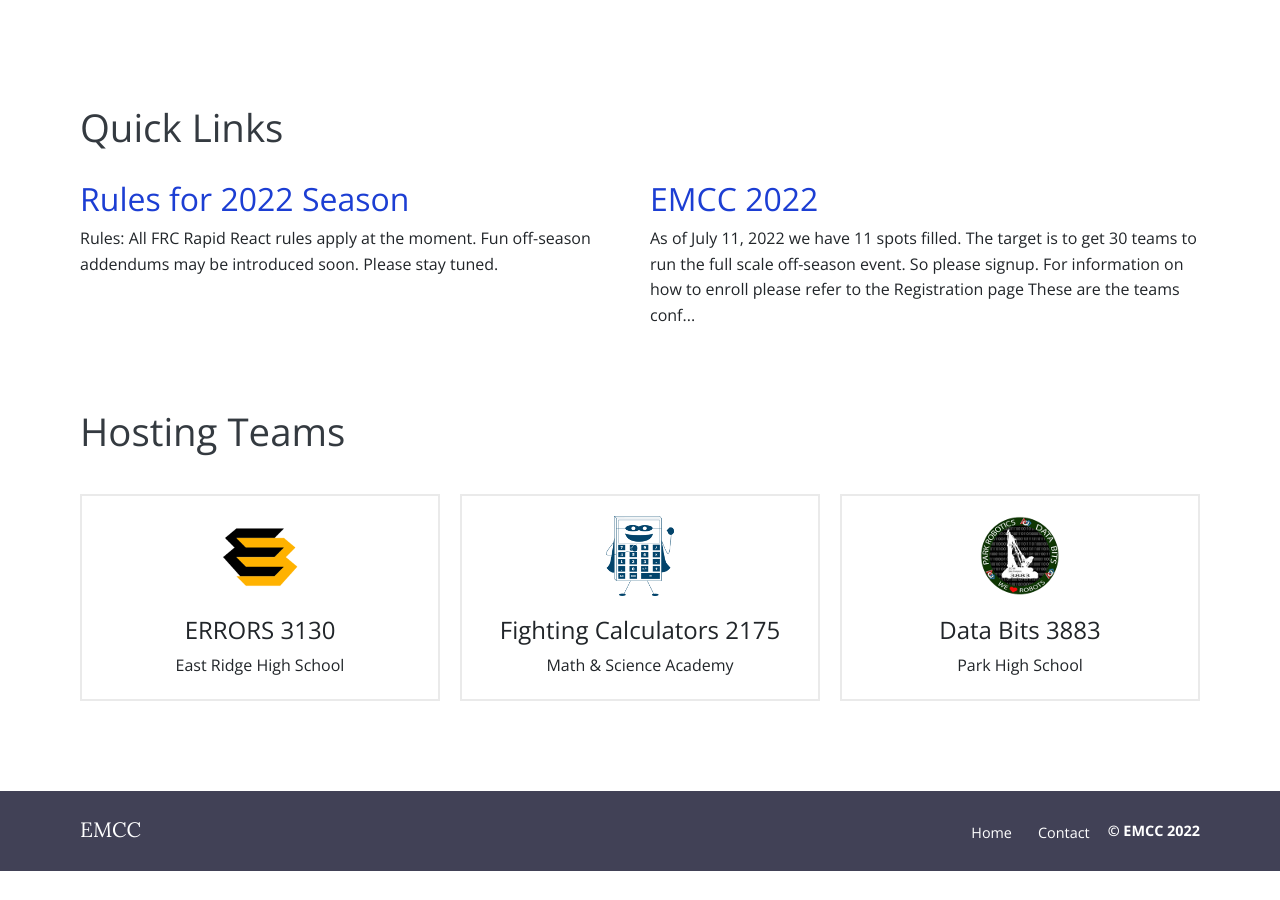
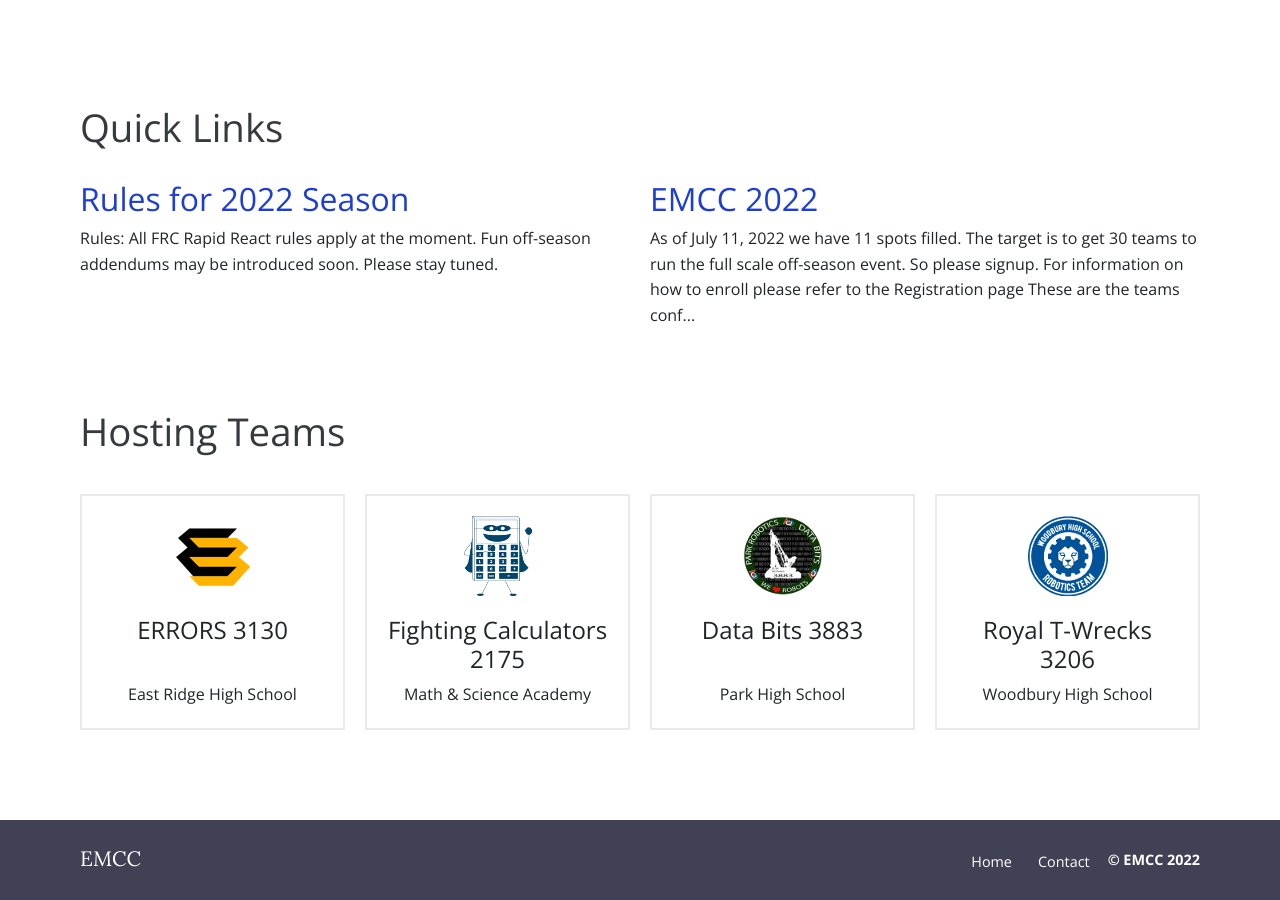
Before and after one commit to em-cc/em-cc.github.io, a Jekyll site: the page built from index.html, in a window 1280 px wide and 900 px high, scrolled down 1036 px. Built offline with Jekyll 4.4.1, drawn with Linux system fonts in a browser that asks for light colours; before the commit the page ends 1907 px from its top, so only the background shows below that.

Commit message:
Royal T-Wrecks reinstated

```diff
--- a/_data/features.json
+++ b/_data/features.json
@@ -16,5 +16,11 @@
     "description": "Park High School",
     "image": "images/features/logo-3883.png",
     "url": "https://www.databits3883.com/"
+  },
+  {
+    "title": "Royal T-Wrecks 3206",
+    "description": "Woodbury High School",
+    "image": "images/features/logo-3206.png",
+    "url": "https://www.whsactivities.org/robotics"
   }
 ]
--- a/index.html
+++ b/index.html
@@ -73,7 +73,7 @@
       <h2 class="title-3 text-dark mb-4">Hosting Teams</h2>
     </div>
     {% for feature in site.data.features %}
-    <div class="col-12 col-md-6 col-lg-4 mb-2">
+    <div class="col-12 col-md-6 col-lg-3 mb-2">
       <div class="feature">
         {% if feature.image %}<div class="feature-image">
           <a href="{{ feature.url }}"><img alt="{{ feature.title }} logo" src="{{ feature.image }}" /></a></div> {% endif %}
```
